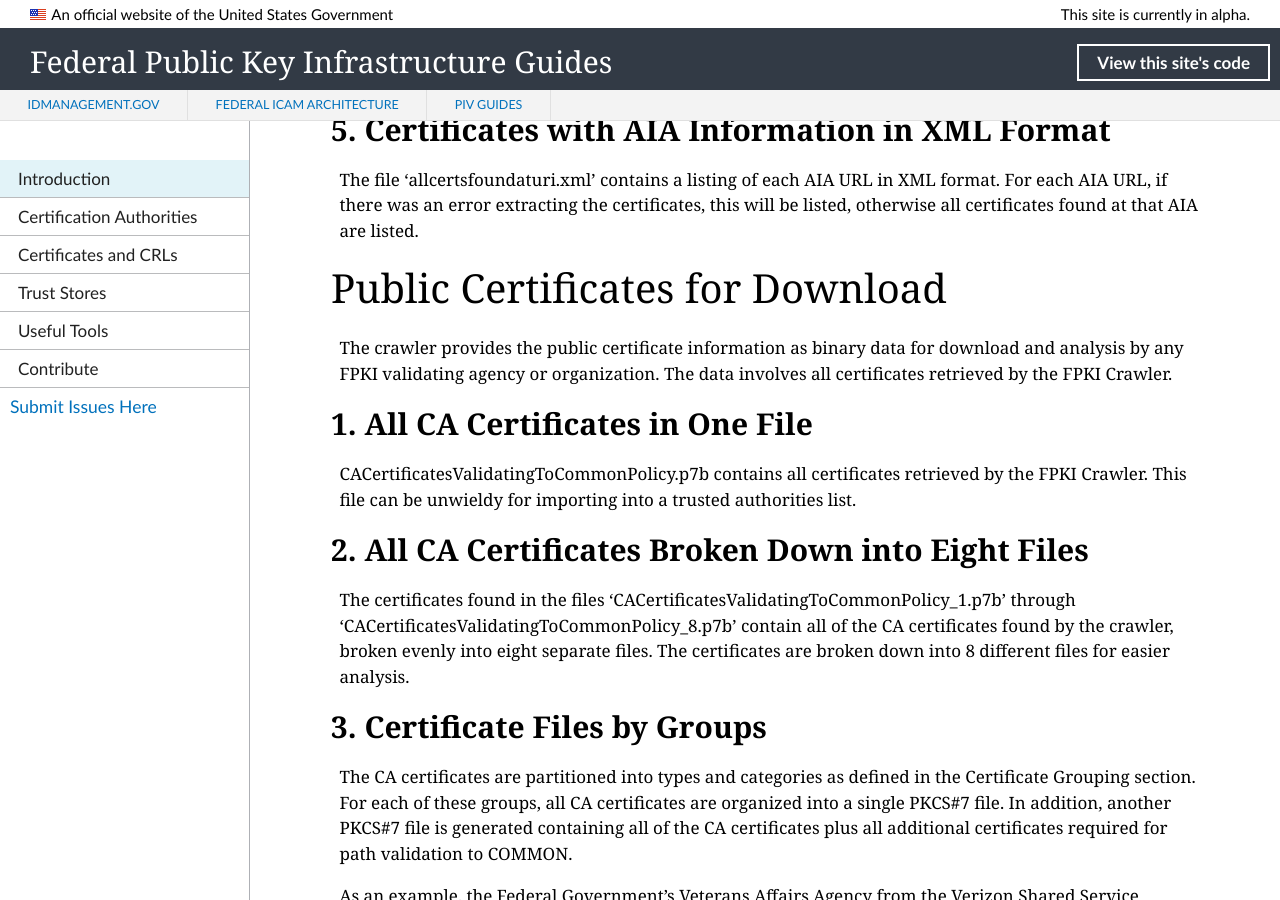
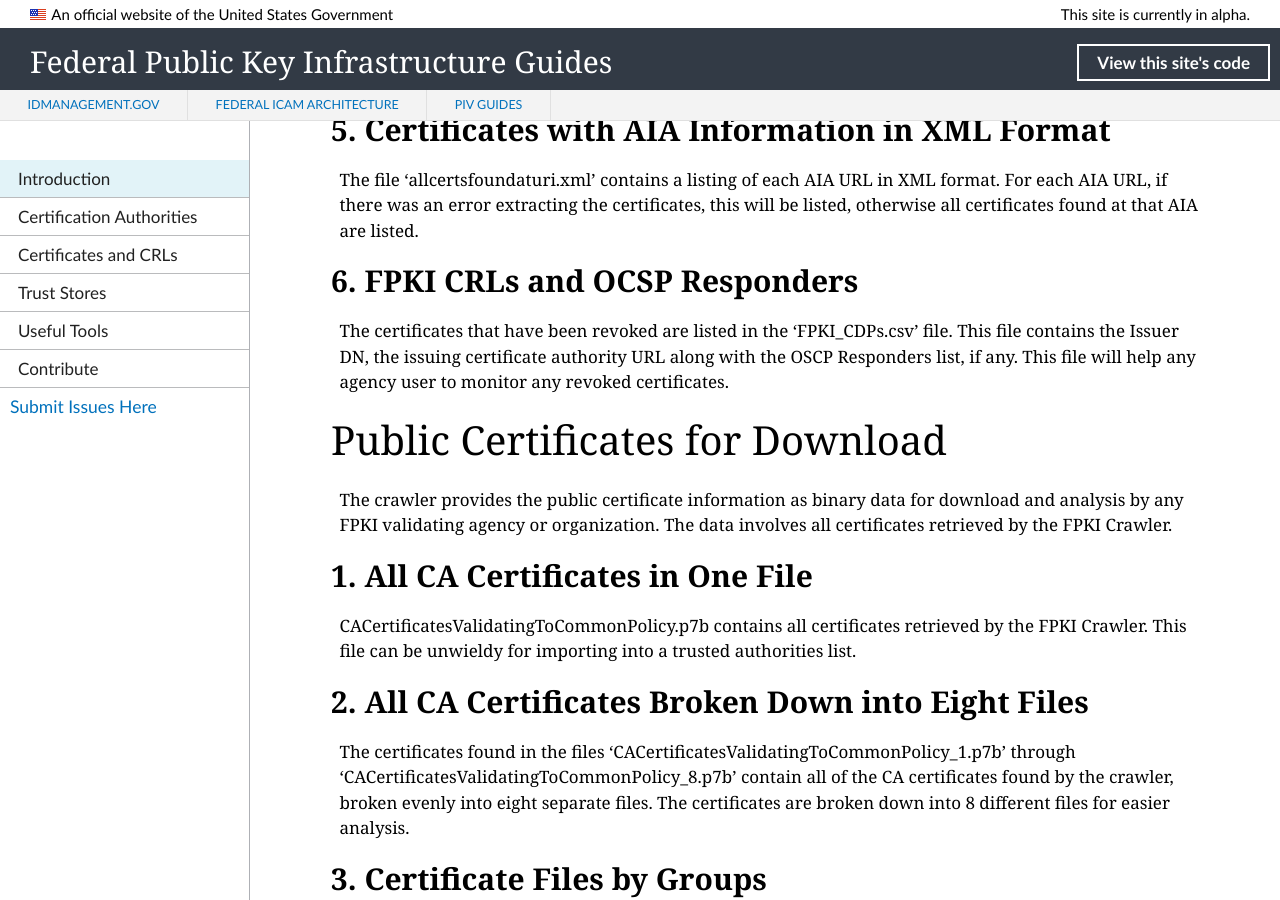
Before and after one commit to GSA/fpki-guides, a Jekyll site: the page built from pages/fpki_crawler_howto.md, in a window 1280 px wide and 900 px high, scrolled down 2366 px. Built offline with Jekyll 4.4.1, drawn with Linux system fonts in a browser that asks for light colours; nearby versions of some CDN libraries; our own code applies the rules of GitHub Pages for plain Markdown files.

Commit message:
Update fpki_crawler_howto.md

```diff
--- a/pages/fpki_crawler_howto.md
+++ b/pages/fpki_crawler_howto.md
@@ -49,6 +49,9 @@ The file ‘allcertsfoundaturi.csv’ lists each AIA URL and either the error re
 
 ## 5.	Certificates with AIA Information in XML Format
 The file ‘allcertsfoundaturi.xml’ contains a listing of each AIA URL in XML format. For each AIA URL, if there was an error extracting the certificates, this will be listed, otherwise all certificates found at that AIA are listed.
+
+## 6.	FPKI CRLs and OCSP Responders
+The certificates that have been revoked are listed in the ‘FPKI_CDPs.csv’ file. This file contains the Issuer DN, the issuing certificate authority URL along with the OSCP Responders list, if any. This file will help any agency user to monitor any revoked certificates.
 
 # Public Certificates for Download
 The crawler provides the public certificate information as binary data for download and analysis by any FPKI validating agency or organization. The data involves all certificates retrieved by the FPKI Crawler.
```
